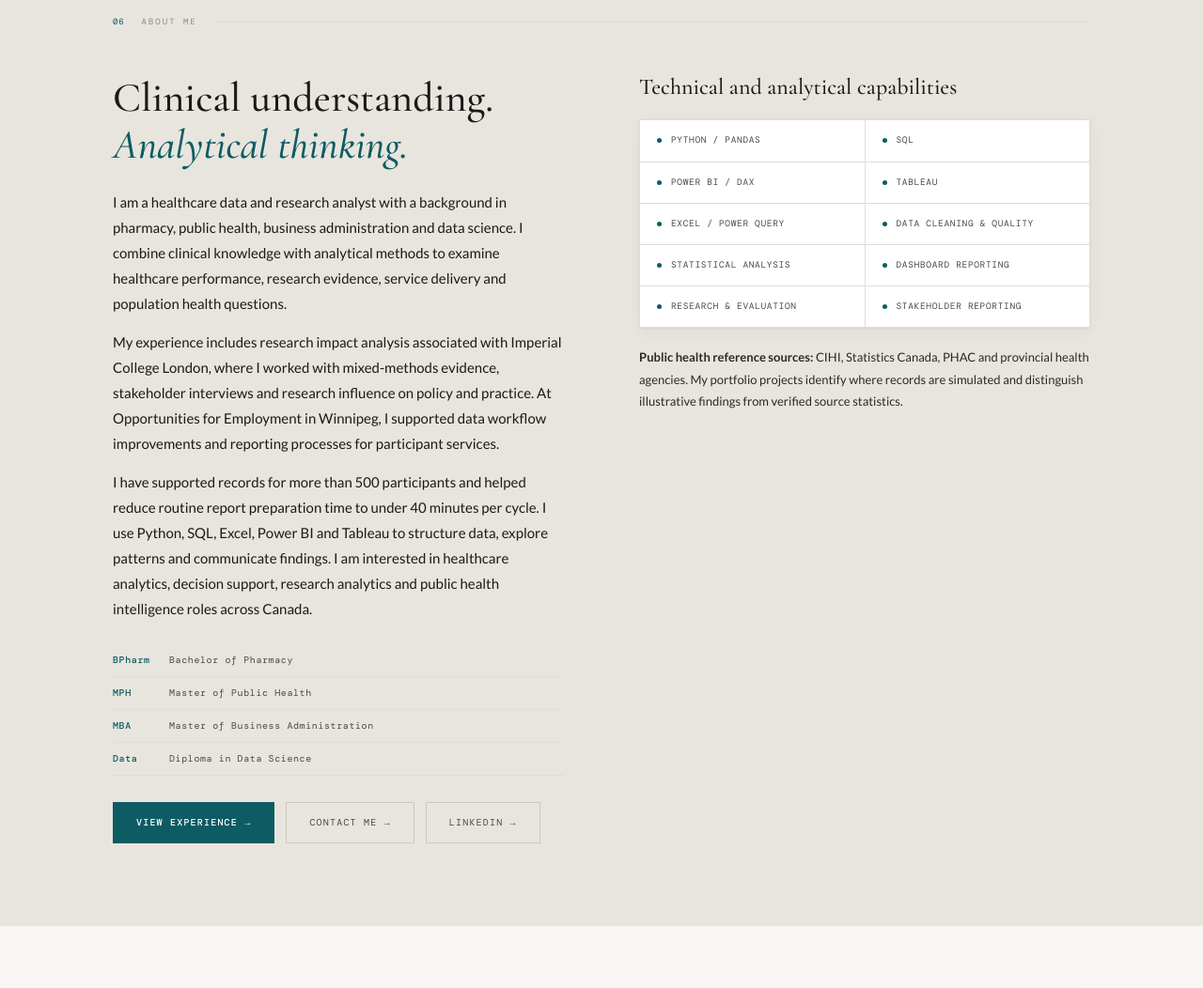
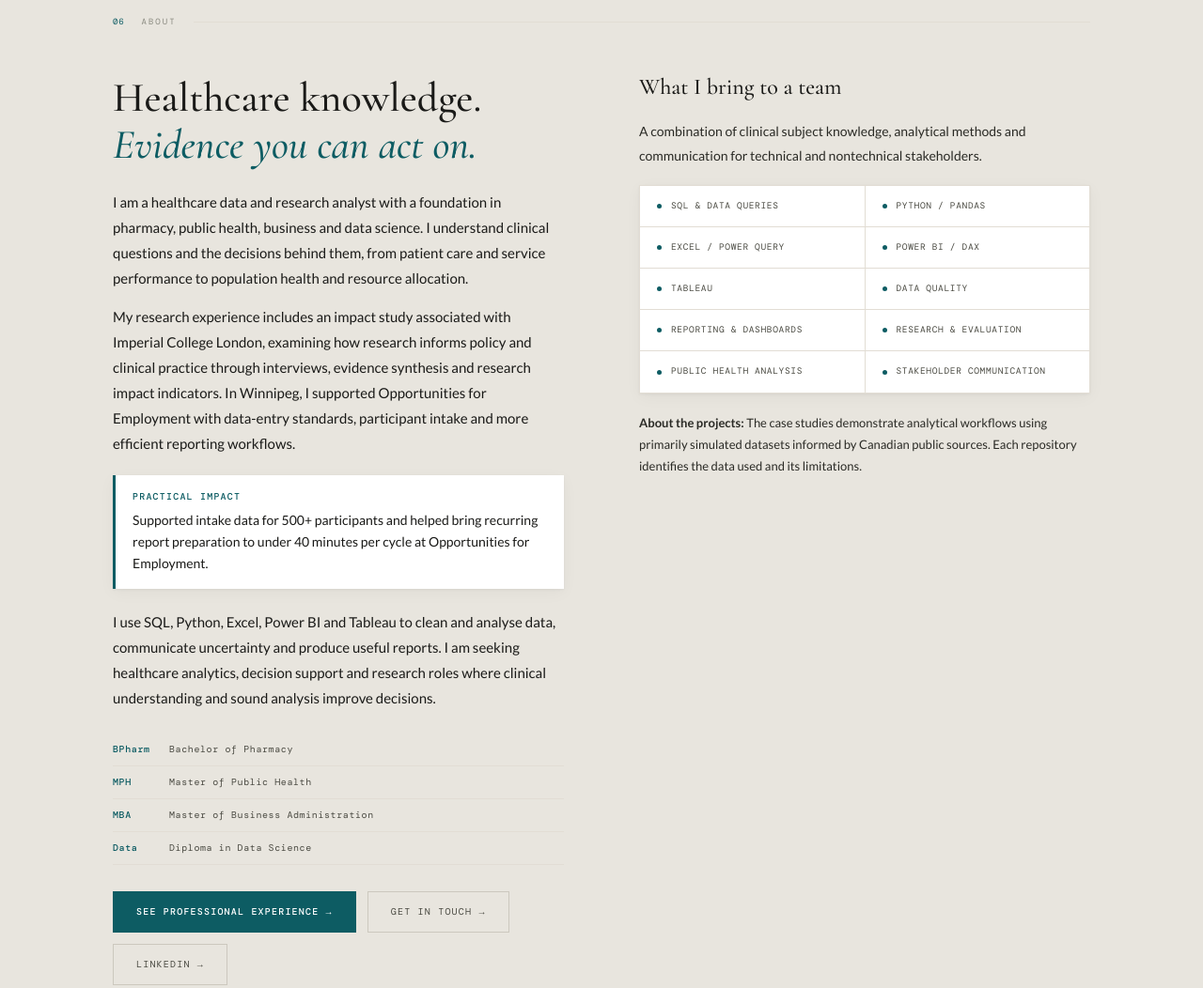
Before and after one commit to Famiyke/health-data-portfolio, a plain HTML site: page index.html in a window 1280 px wide. Shown: the part 6880-7932 px from the top of the page at 94% size. Drawn offline with nearby package versions, Linux system fonts and the light colour scheme; a web font is replaced by a local one.

Commit message:
Refine About narrative with concise value proposition and measurable experience

```diff
--- a/index.html
+++ b/index.html
@@ -278,6 +278,9 @@ nav {
 .about-sources { margin-top: 20px; font-size: 13px !important; color: var(--text-mid) !important; }
 @media(max-width:768px) { .about-grid { gap: 28px; } .skills-grid { grid-template-columns: 1fr 1fr; } .cred { flex-wrap: wrap; } }
 
+.about-impact { border-left: 3px solid var(--teal); background: var(--surface); padding: 16px 18px; margin: 20px 0 22px; display: grid; gap: 7px; font-size: 14px; line-height: 1.65; box-shadow: var(--shadow); }
+.about-impact strong { font: 500 10px var(--mono); letter-spacing: .12em; text-transform: uppercase; color: var(--teal); }
+.about-capability-intro { font-size: 14px !important; color: var(--text-mid) !important; margin-bottom: 19px !important; }
 /* ── CONTACT ── */
 .contact { padding: 80px 0 60px; }
 .contact-box {
@@ -752,13 +755,17 @@ footer p { font-family: var(--mono); font-size: 9.5px; color: var(--text-dim); l
 <!-- ABOUT -->
 <section class="about" id="about">
   <div class="wrap">
-    <div class="sh"><span class="sh-num">06</span><span class="sh-label">About Me</span><div class="sh-line"></div></div>
+    <div class="sh"><span class="sh-num">06</span><span class="sh-label">About</span><div class="sh-line"></div></div>
     <div class="about-grid">
       <div>
-        <h2>Clinical understanding.<br><em>Analytical thinking.</em></h2>
-        <p>I am a healthcare data and research analyst with a background in pharmacy, public health, business administration and data science. I combine clinical knowledge with analytical methods to examine healthcare performance, research evidence, service delivery and population health questions.</p>
-        <p>My experience includes research impact analysis associated with Imperial College London, where I worked with mixed-methods evidence, stakeholder interviews and research influence on policy and practice. At Opportunities for Employment in Winnipeg, I supported data workflow improvements and reporting processes for participant services.</p>
-        <p>I have supported records for more than 500 participants and helped reduce routine report preparation time to under 40 minutes per cycle. I use Python, SQL, Excel, Power BI and Tableau to structure data, explore patterns and communicate findings. I am interested in healthcare analytics, decision support, research analytics and public health intelligence roles across Canada.</p>
+        <h2>Healthcare knowledge.<br><em>Evidence you can act on.</em></h2>
+        <p>I am a healthcare data and research analyst with a foundation in pharmacy, public health, business and data science. I understand clinical questions and the decisions behind them, from patient care and service performance to population health and resource allocation.</p>
+        <p>My research experience includes an impact study associated with Imperial College London, examining how research informs policy and clinical practice through interviews, evidence synthesis and research impact indicators. In Winnipeg, I supported Opportunities for Employment with data-entry standards, participant intake and more efficient reporting workflows.</p>
+        <div class="about-impact" aria-label="Example of practical experience">
+          <strong>Practical impact</strong>
+          <span>Supported intake data for 500+ participants and helped bring recurring report preparation to under 40 minutes per cycle at Opportunities for Employment.</span>
+        </div>
+        <p>I use SQL, Python, Excel, Power BI and Tableau to clean and analyse data, communicate uncertainty and produce useful reports. I am seeking healthcare analytics, decision support and research roles where clinical understanding and sound analysis improve decisions.</p>
         <div class="creds" aria-label="Education and qualifications">
           <div class="cred"><span class="cred-deg">BPharm</span> Bachelor of Pharmacy</div>
           <div class="cred"><span class="cred-deg">MPH</span> Master of Public Health</div>
@@ -766,26 +773,27 @@ footer p { font-family: var(--mono); font-size: 9.5px; color: var(--text-dim); l
           <div class="cred"><span class="cred-deg">Data</span> Diploma in Data Science</div>
         </div>
         <div style="margin-top:28px; display:flex; gap:12px; flex-wrap:wrap;">
-          <a href="#experience" class="btn-primary">View experience →</a>
-          <a href="#contact" class="btn-outline">Contact me →</a>
+          <a href="#experience" class="btn-primary">See professional experience →</a>
+          <a href="#contact" class="btn-outline">Get in touch →</a>
           <a href="https://www.linkedin.com/in/ikenna-nwogu-pharmd-mba-mph-2a053910a" target="_blank" rel="noopener noreferrer" class="btn-outline">LinkedIn →</a>
         </div>
       </div>
       <div>
-        <h3 class="about-skills-title">Technical and analytical capabilities</h3>
+        <h3 class="about-skills-title">What I bring to a team</h3>
+        <p class="about-capability-intro">A combination of clinical subject knowledge, analytical methods and communication for technical and nontechnical stakeholders.</p>
         <div class="skills-grid">
+          <div class="skill"><div class="skill-dot"></div>SQL &amp; Data Queries</div>
           <div class="skill"><div class="skill-dot"></div>Python / Pandas</div>
-          <div class="skill"><div class="skill-dot"></div>SQL</div>
+          <div class="skill"><div class="skill-dot"></div>Excel / Power Query</div>
           <div class="skill"><div class="skill-dot"></div>Power BI / DAX</div>
           <div class="skill"><div class="skill-dot"></div>Tableau</div>
-          <div class="skill"><div class="skill-dot"></div>Excel / Power Query</div>
-          <div class="skill"><div class="skill-dot"></div>Data Cleaning &amp; Quality</div>
-          <div class="skill"><div class="skill-dot"></div>Statistical Analysis</div>
-          <div class="skill"><div class="skill-dot"></div>Dashboard Reporting</div>
+          <div class="skill"><div class="skill-dot"></div>Data Quality</div>
+          <div class="skill"><div class="skill-dot"></div>Reporting &amp; Dashboards</div>
           <div class="skill"><div class="skill-dot"></div>Research &amp; Evaluation</div>
-          <div class="skill"><div class="skill-dot"></div>Stakeholder Reporting</div>
+          <div class="skill"><div class="skill-dot"></div>Public Health Analysis</div>
+          <div class="skill"><div class="skill-dot"></div>Stakeholder Communication</div>
         </div>
-        <p class="about-sources"><strong>Public health reference sources:</strong> CIHI, Statistics Canada, PHAC and provincial health agencies. My portfolio projects identify where records are simulated and distinguish illustrative findings from verified source statistics.</p>
+        <p class="about-sources"><strong>About the projects:</strong> The case studies demonstrate analytical workflows using primarily simulated datasets informed by Canadian public sources. Each repository identifies the data used and its limitations.</p>
       </div>
     </div>
   </div>
```
